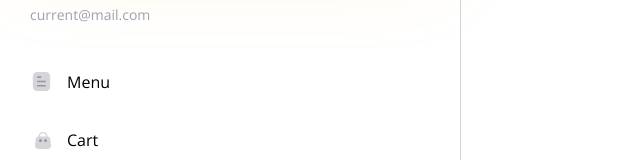
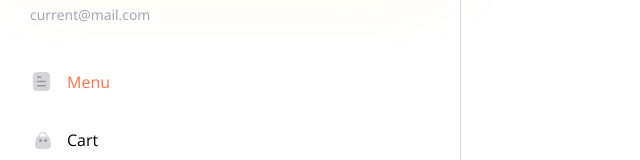
Before and after one commit to ToyLess78/food-delivery-reaction-ts-learn, a React (Vite) app: page / in a window 1280 px wide. Shown: the part 377-537 px from the top of the page, without its empty margins (0-640 px from the left). Built offline with nearby package versions, Linux system fonts and the light colour scheme.

Commit message:
Part 2: React Router > useLocation

```diff
--- a/src/layout/Menu/MenuLayout.tsx
+++ b/src/layout/Menu/MenuLayout.tsx
@@ -1,8 +1,15 @@
-import {Link, Outlet} from 'react-router-dom';
+import {Link, Outlet, useLocation} from 'react-router-dom';
 import styles from './Layout.module.css';
 import Button from '../../components/Button/Button.tsx';
+import {useEffect} from 'react';
+import cn from 'classnames';
 
 export function Layout() {
+	const location = useLocation();
+	useEffect(() => {
+
+	}, [location]);
+	console.log(location);
 	return <>
 		<div className={styles['layout']}>
 			<div className={styles['sidebar']}>
@@ -17,7 +24,7 @@
 
 				</div>
 				<div className={styles['menu']}>
-					<Link to='/' className={styles['link']}>
+					<Link to='/' className={cn(styles['link'], {[styles.active]: location.pathname === '/'})}>
 						<img src='/menu-icon.svg' alt='Menu icon'/>
                         Menu</Link>
 					<Link to='/cart' className={styles['link']}>
```
